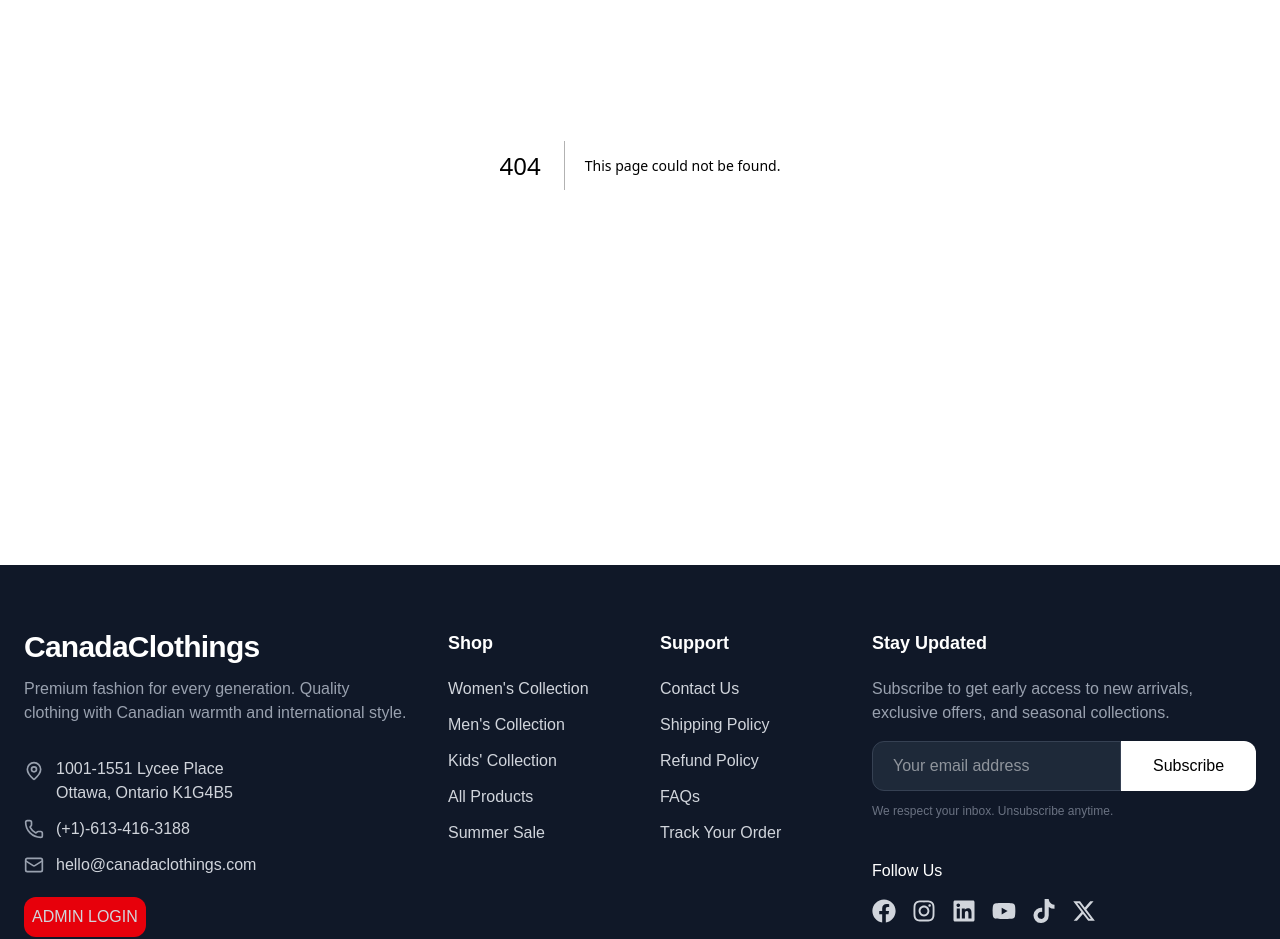
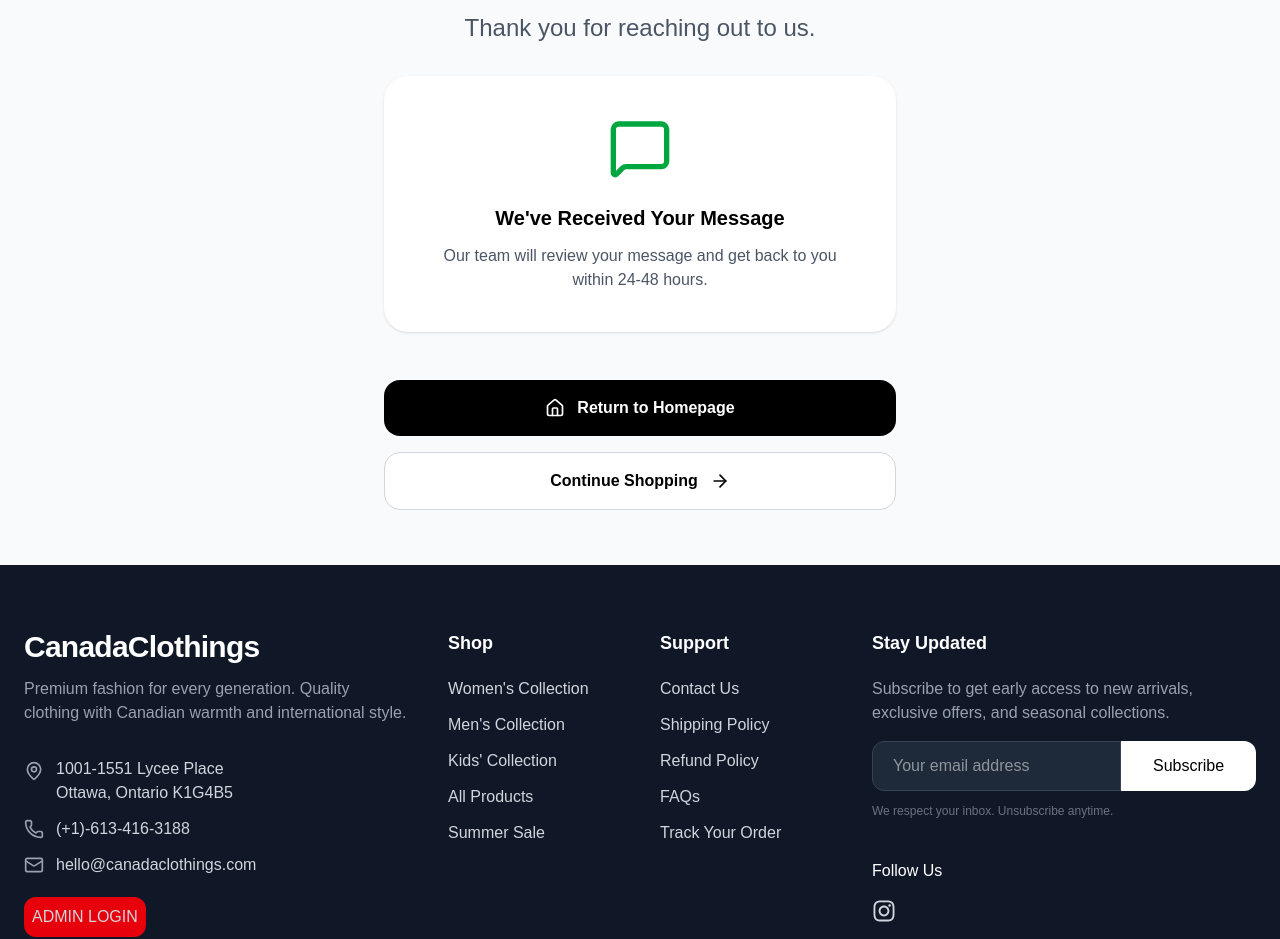
Before and after one commit to gtcsprojects2025-cloud/canadaclothings, a Next.js app: page /contact-success in a window 1280 px wide. Before the commit this address had no page. Shown: the part 316-1255 px from the top of the page. Built offline with nearby package versions, Linux system fonts and the light colour scheme.

Commit message:
contact form

```diff
--- /dev/null
+++ b/app/api/contact/route.tsx
@@ -0,0 +1,64 @@
+// app/api/contact/route.tsx
+import { NextRequest, NextResponse } from "next/server";
+import nodemailer from "nodemailer";
+
+export async function POST(request: NextRequest) {
+  try {
+    const { name, email, subject, message } = await request.json();
+
+    // Validation
+    if (!name || !email || !subject || !message) {
+      return NextResponse.json({ error: "All fields are required" }, { status: 400 });
+    }
+
+    // Create transporter
+    const transporter = nodemailer.createTransport({
+      service: "gmail",
+      auth: {
+        user: process.env.EMAIL_USER,
+        pass: process.env.EMAIL_PASSWORD,
+      },
+    });
+
+    // Email content
+    const mailOptions = {
+      from: `"CanadaClothings Contact" <${process.env.EMAIL_USER}>`,
+      to: process.env.EMAIL_USER, // Send to yourself
+      replyTo: email, // So you can reply directly
+      subject: `New Contact Form: ${subject}`,
+      html: `
+        <div style="font-family: Arial, sans-serif; padding: 20px; max-width: 600px;">
+          <h2 style="color: #000;">New Contact Form Submission</h2>
+
+          <p><strong>Name:</strong> ${name}</p>
+          <p><strong>Email:</strong> ${email}</p>
+          <p><strong>Subject:</strong> ${subject}</p>
+
+          <hr style="margin: 20px 0;">
+
+          <h3>Message:</h3>
+          <p style="white-space: pre-wrap;">${message}</p>
+
+          <hr style="margin: 20px 0;">
+          <p style="color: #666; font-size: 14px;">
+            Sent from CanadaClothings Contact Form
+          </p>
+        </div>
+      `,
+    };
+
+    // Send email
+    await transporter.sendMail(mailOptions);
+
+    return NextResponse.json({
+      success: true,
+      message: "Thank you! Your message has been sent successfully."
+    });
+
+  } catch (error: any) {
+    console.error("Contact Form Error:", error);
+    return NextResponse.json({
+      error: "Failed to send message. Please try again later."
+    }, { status: 500 });
+  }
+}
--- /dev/null
+++ b/app/contact-success/page.tsx
@@ -0,0 +1,58 @@
+// app/contact-success/page.tsx
+"use client";
+
+import { useEffect, useState } from "react";
+import { useRouter } from "next/navigation";
+import Link from "next/link";
+import { CheckCircle, ArrowRight, Home, MessageSquare } from "lucide-react";
+
+export default function ContactSuccessPage() {
+  const router = useRouter();
+  const [countdown, setCountdown] = useState(8);
+
+
+
+  return (
+    <div className="min-h-screen bg-gray-50 flex items-center justify-center py-12 px-6">
+      <div className="max-w-lg w-full text-center">
+        <div className="mx-auto w-24 h-24 bg-green-100 rounded-full flex items-center justify-center mb-8">
+          <CheckCircle size={80} className="text-green-600" />
+        </div>
+
+        <h1 className="text-5xl font-bold text-gray-900 mb-4 test-black">Message Sent!</h1>
+        <p className="text-2xl text-gray-600 mb-8">
+          Thank you for reaching out to us.
+        </p>
+
+        <div className="bg-white rounded-3xl p-10 mb-12 shadow-sm">
+          <div className="flex justify-center mb-6">
+            <MessageSquare className="w-16 h-16 text-green-600" />
+          </div>
+          <h3 className="text-xl font-semibold mb-3 text-black">We&apos;ve Received Your Message</h3>
+          <p className="text-gray-600">
+            Our team will review your message and get back to you within 24-48 hours.
+          </p>
+        </div>
+
+        <div className="flex flex-col gap-4">
+          <Link
+            href="/"
+            className="flex items-center justify-center gap-3 bg-black text-white px-10 py-4 rounded-2xl font-semibold hover:bg-gray-900 transition"
+          >
+            <Home size={20} />
+            Return to Homepage
+          </Link>
+
+          <Link
+            href="/shop"
+            className="flex items-center justify-center gap-3 border border-gray-300 px-10 py-4 rounded-2xl font-semibold hover:bg-gray-50 transition bg-white text-black"
+          >
+            Continue Shopping
+            <ArrowRight size={20} />
+          </Link>
+        </div>
+
+      </div>
+    </div>
+  );
+}
--- a/app/contact/page.tsx
+++ b/app/contact/page.tsx
@@ -4,8 +4,11 @@
 import { useState } from "react";
 import { Mail, Phone, MapPin, Clock, Send } from "lucide-react";
 import { toast } from "react-hot-toast";
+import { redirect, useRouter } from "next/navigation";
 
 export default function ContactPage() {
+
+  const router = useRouter()
   const [formData, setFormData] = useState({
     name: "",
     email: "",
@@ -34,7 +37,10 @@ export default function ContactPage() {
 
       if (res.ok) {
         toast.success(data.message || "Message sent successfully!");
+
         setFormData({ name: "", email: "", subject: "", message: "" });
+
+        router.push('/contact-success')
       } else {
         toast.error(data.error || "Failed to send message");
       }
--- a/app/forgot-password/page.tsx
+++ b/app/forgot-password/page.tsx
@@ -41,7 +41,7 @@ export default function ForgotPasswordPage() {
     <div className="min-h-screen bg-gray-50 flex items-center justify-center py-12 px-6">
       <div className="max-w-md w-full">
         <div className="text-center mb-10">
-          <h1 className="text-4xl font-bold mb-3">Forgot Password?</h1>
+          <h1 className="text-4xl font-bold mb-3 text-black">Forgot Password?</h1>
           <p className="text-gray-600">Enter your email and we&apos;ll send you a reset link</p>
         </div>
 
@@ -49,7 +49,7 @@ export default function ForgotPasswordPage() {
           {!success ? (
             <form onSubmit={handleSubmit} className="space-y-6">
               <div>
-                <label className="block text-sm font-medium mb-2">Email Address</label>
+                <label className="block text-sm font-medium mb-2 text-black">Email Address</label>
                 <div className="relative">
                   <Mail className="absolute left-4 top-3.5 text-gray-400" size={20} />
                   <input
@@ -57,7 +57,7 @@ export default function ForgotPasswordPage() {
                     value={email}
                     onChange={(e) => setEmail(e.target.value)}
                     required
-                    className="w-full pl-11 pr-4 py-3.5 border border-gray-300 rounded-2xl focus:outline-none focus:border-black"
+                    className="w-full pl-11 pr-4 py-3.5 border border-gray-300 rounded-2xl focus:outline-none focus:border-black text-gray-600"
                     placeholder="you@example.com"
                   />
                 </div>
@@ -80,7 +80,7 @@ export default function ForgotPasswordPage() {
           ) : (
             <div className="text-center py-8">
               <CheckCircle className="w-20 h-20 text-green-600 mx-auto mb-6" />
-              <h3 className="text-2xl font-semibold mb-3">Check Your Email</h3>
+              <h3 className="text-2xl font-semibold mb-3 text-black">Check Your Email</h3>
               <p className="text-gray-600 mb-8">
                 We&apos;ve sent a password reset link to <strong>{email}</strong>.<br />
                 Please check your inbox (and spam folder).
--- a/app/reset-password/resetPasswordContent.tsx
+++ b/app/reset-password/resetPasswordContent.tsx
@@ -68,14 +68,14 @@ export default function ResetPasswordContent() {
       <div className="max-w-md w-full">
         <div className="text-center mb-10">
           <Lock className="w-16 h-16 mx-auto mb-6 text-black" />
-          <h1 className="text-4xl font-bold mb-3">Reset Password</h1>
+          <h1 className="text-4xl font-bold mb-3 text-black">Reset Password</h1>
           <p className="text-gray-600">Create a new password for your account</p>
         </div>
 
         <div className="bg-white rounded-3xl shadow-sm p-10">
           <form onSubmit={handleSubmit} className="space-y-6">
             <div>
-              <label className="block text-sm font-medium mb-2">New Password</label>
+              <label className="block text-sm font-medium mb-2 text-black">New Password</label>
               <div className="relative">
                 <input
                   type={showPassword ? "text" : "password"}
@@ -83,7 +83,7 @@ export default function ResetPasswordContent() {
                   onChange={(e) => setPassword(e.target.value)}
                   required
                   minLength={6}
-                  className="w-full px-5 py-4 border border-gray-300 rounded-2xl focus:outline-none focus:border-black"
+                  className="w-full px-5 py-4 border border-gray-300 rounded-2xl focus:outline-none focus:border-black text-gray-600"
                   placeholder="••••••••"
                 />
                 <button
@@ -97,14 +97,14 @@ export default function ResetPasswordContent() {
             </div>
 
             <div>
-              <label className="block text-sm font-medium mb-2">Confirm New Password</label>
+              <label className="block text-sm font-medium mb-2 text-black">Confirm New Password</label>
               <input
                 type={showPassword ? "text" : "password"}
                 value={confirmPassword}
                 onChange={(e) => setConfirmPassword(e.target.value)}
                 required
                 minLength={6}
-                className="w-full px-5 py-4 border border-gray-300 rounded-2xl focus:outline-none focus:border-black"
+                className="w-full px-5 py-4 border border-gray-300 rounded-2xl focus:outline-none focus:border-black text-gray-600"
                 placeholder="••••••••"
               />
             </div>
--- a/components/Footer.tsx
+++ b/components/Footer.tsx
@@ -148,12 +148,12 @@ export default function Footer() {
             <div className="mt-10">
               <h4 className="text-white font-medium mb-4">Follow Us</h4>
               <div className="flex gap-4">
-                <a href="#" className="hover:text-white transition"><FaFacebook size={24} /></a>
+                {/* <a href="#" className="hover:text-white transition"><FaFacebook size={24} /></a> */}
                 <a href="https://instagram.com/canadaclothings" target="_blank" className="hover:text-white transition"><FaInstagram size={24} /></a>
-                <a href="#" className="hover:text-white transition"><FaLinkedin size={24} /></a>
-                <a href="#" className="hover:text-white transition"><FaYoutube size={24} /></a>
-                <a href="#" className="hover:text-white transition"><FaTiktok size={24} /></a>
-                <a href="#" className="hover:text-white transition"><FaXTwitter size={24} /></a>
+                {/* <a href="#" className="hover:text-white transition"><FaLinkedin size={24} /></a> */}
+                {/* <a href="#" className="hover:text-white transition"><FaYoutube size={24} /></a> */}
+                {/* <a href="#" className="hover:text-white transition"><FaTiktok size={24} /></a> */}
+                {/* <a href="#" className="hover:text-white transition"><FaXTwitter size={24} /></a> */}
               </div>
             </div>
           </div>
```
